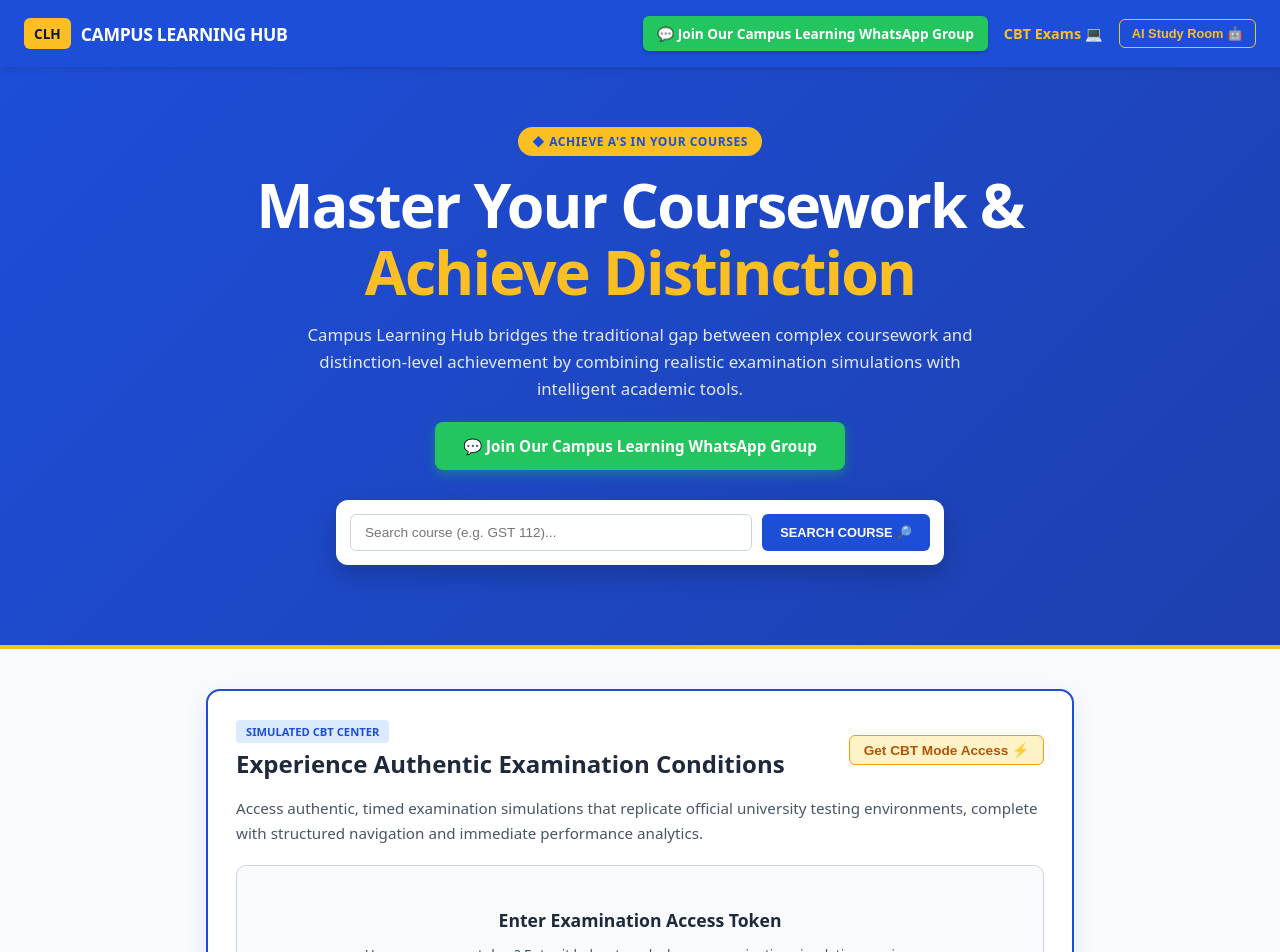
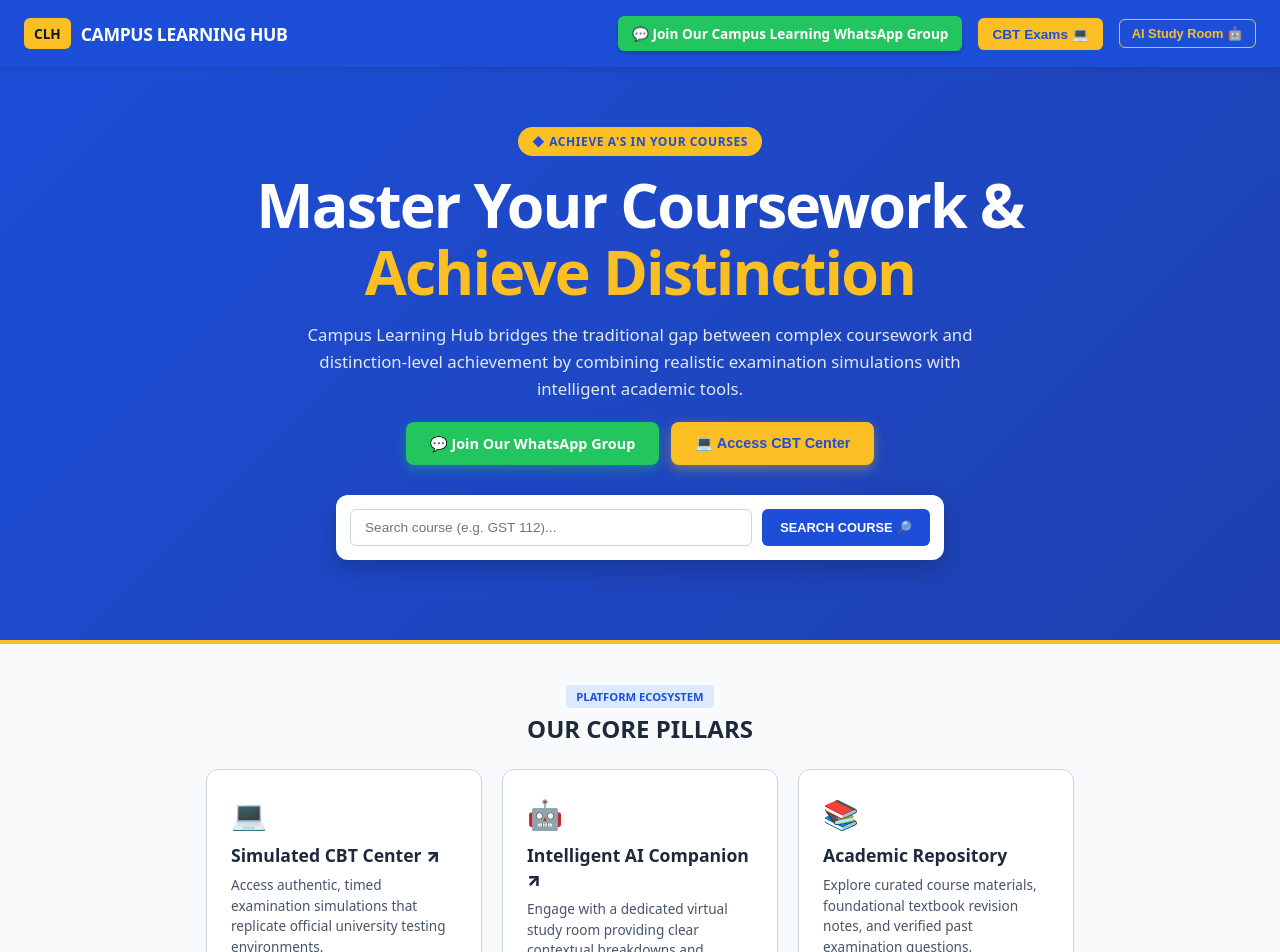
Before and after one commit to divinesaviour4-bit/LEARNING-MADE-EASY, a Next.js app: page / in a window 1280 px wide. Shown: the top 952 px of the page. Built offline with nearby package versions, Linux system fonts and the light colour scheme.

Commit message:
Hide CBT exam section completely by default and reveal it only when students click CBT access buttons

```diff
--- a/app/page.tsx
+++ b/app/page.tsx
@@ -40,7 +40,8 @@ export default function Home() {
   const [globalQuery, setGlobalQuery] = useState("");
   const [globalSearchResult, setGlobalSearchResult] = useState<null | { found: boolean; courseName?: string; details?: string }>(null);
 
-  // CBT Payment & Token States
+  // CBT Interaction & Token States
+  const [showCbtBox, setShowCbtBox] = useState(false);
   const [showCbtPayModal, setShowCbtPayModal] = useState(false);
   const [cbtFullName, setCbtFullName] = useState("");
   const [cbtEmail, setCbtEmail] = useState("");
@@ -204,7 +205,9 @@ export default function Home() {
           <a href="https://chat.whatsapp.com/JXNLa8oI8mZ3ysovdLgD3f?s=cl&p=a&ilr=1" target="_blank" rel="noopener noreferrer" style={{ backgroundColor: "#22c55e", color: "#ffffff", padding: "8px 14px", borderRadius: "6px", textDecoration: "none", fontSize: "0.85rem", display: "inline-flex", alignItems: "center", gap: "6px", fontWeight: "900", boxShadow: "0 2px 4px rgba(0,0,0,0.2)" }}>
             💬 Join Our Campus Learning WhatsApp Group
           </a>
-          <a href="#cbt-section" style={{ color: "#fbbf24", textDecoration: "none" }}>CBT Exams 💻</a>
+          <button onClick={() => setShowCbtBox(true)} style={{ background: "#fbbf24", color: "#1d4ed8", border: "none", padding: "8px 14px", borderRadius: "6px", fontWeight: "900", cursor: "pointer", fontSize: "0.85rem" }}>
+            CBT Exams 💻
+          </button>
           <button onClick={() => setShowAiModal(true)} style={{ background: "transparent", border: "1px solid #fbbf24", color: "#fbbf24", padding: "6px 12px", borderRadius: "6px", fontWeight: "800", cursor: "pointer", fontSize: "0.8rem" }}>
             AI Study Room 🤖
           </button>
@@ -224,10 +227,13 @@ export default function Home() {
             Campus Learning Hub bridges the traditional gap between complex coursework and distinction-level achievement by combining realistic examination simulations with intelligent academic tools.
           </p>
 
-          <div style={{ marginBottom: "30px" }}>
-            <a href="https://chat.whatsapp.com/JXNLa8oI8mZ3ysovdLgD3f?s=cl&p=a&ilr=1" target="_blank" rel="noopener noreferrer" style={{ background: "#22c55e", color: "#ffffff", padding: "14px 28px", borderRadius: "8px", fontWeight: "900", textDecoration: "none", fontSize: "0.95rem", display: "inline-flex", alignItems: "center", gap: "8px", boxShadow: "0 4px 12px rgba(34, 197, 94, 0.4)" }}>
-              💬 Join Our Campus Learning WhatsApp Group
+          <div style={{ marginBottom: "30px", display: "flex", justifyContent: "center", gap: "12px", flexWrap: "wrap" }}>
+            <a href="https://chat.whatsapp.com/JXNLa8oI8mZ3ysovdLgD3f?s=cl&p=a&ilr=1" target="_blank" rel="noopener noreferrer" style={{ background: "#22c55e", color: "#ffffff", padding: "12px 24px", borderRadius: "8px", fontWeight: "900", textDecoration: "none", fontSize: "0.9rem", display: "inline-flex", alignItems: "center", gap: "8px", boxShadow: "0 4px 12px rgba(34, 197, 94, 0.4)" }}>
+              💬 Join Our WhatsApp Group
             </a>
+            <button onClick={() => setShowCbtBox(true)} style={{ background: "#fbbf24", color: "#1d4ed8", padding: "12px 24px", borderRadius: "8px", fontWeight: "900", border: "none", cursor: "pointer", fontSize: "0.9rem", boxShadow: "0 4px 12px rgba(251, 191, 36, 0.4)" }}>
+              💻 Access CBT Center
+            </button>
           </div>
 
           {/* Instant Course Search */}
@@ -264,18 +270,24 @@ export default function Home() {
 
       <div style={{ maxWidth: "900px", margin: "0 auto", padding: "40px 16px", boxSizing: "border-box" }}>
 
-        {/* CBT MODE EXAMS SECTION (HIDDEN UNTIL TOKEN IS VERIFIED) */}
+        {/* CBT MODE EXAMS SECTION (HIDDEN UNTIL USER CLICKS 'CBT Exams' OR 'Access CBT Center') */}
+        {showCbtBox && (
           <div id="cbt-section" style={{ marginBottom: "50px", background: "#ffffff", border: "2px solid #1d4ed8", borderRadius: "14px", padding: "28px", boxShadow: "0 10px 25px rgba(29, 78, 216, 0.1)" }}>
             <div style={{ display: "flex", justifyContent: "space-between", alignItems: "center", marginBottom: "16px", flexWrap: "wrap", gap: "10px" }}>
               <div>
                 <span style={{ background: "#dbeafe", color: "#1d4ed8", padding: "4px 10px", borderRadius: "4px", fontSize: "0.7rem", fontWeight: "900" }}>SIMULATED CBT CENTER</span>
                 <h2 style={{ fontSize: "1.5rem", fontWeight: "900", color: "#1e293b", margin: "6px 0 0 0" }}>Experience Authentic Examination Conditions</h2>
               </div>
+              <div style={{ display: "flex", gap: "8px", alignItems: "center" }}>
                 {!isTokenVerified && (
                   <button onClick={() => setShowCbtPayModal(true)} style={{ fontSize: "0.85rem", background: "#fef3c7", color: "#b45309", border: "1px solid #f59e0b", padding: "6px 14px", borderRadius: "6px", fontWeight: "900", cursor: "pointer" }}>
                     Get CBT Mode Access ⚡
                   </button>
                 )}
+                <button onClick={() => setShowCbtBox(false)} style={{ background: "#ef4444", color: "#ffffff", border: "none", padding: "6px 12px", borderRadius: "6px", fontWeight: "bold", cursor: "pointer", fontSize: "0.8rem" }}>
+                  Close ✕
+                </button>
+              </div>
             </div>
 
             <p style={{ color: "#475569", fontSize: "0.95rem", lineHeight: "1.6", marginBottom: "20px" }}>
@@ -424,6 +436,7 @@ export default function Home() {
               </div>
             )}
           </div>
+        )}
 
         {/* CORE PILLARS SECTION */}
         <div style={{ marginBottom: "50px" }}>
@@ -433,15 +446,15 @@ export default function Home() {
           </div>
 
           <div style={{ display: "grid", gridTemplateColumns: "repeat(auto-fit, minmax(260px, 1fr))", gap: "20px" }}>
-            <div style={{ background: "#ffffff", border: "1px solid #cbd5e1", padding: "24px", borderRadius: "12px", boxShadow: "0 4px 6px -1px rgba(0,0,0,0.05)" }}>
+            <div onClick={() => setShowCbtBox(true)} style={{ background: "#ffffff", border: "1px solid #cbd5e1", padding: "24px", borderRadius: "12px", boxShadow: "0 4px 6px -1px rgba(0,0,0,0.05)", cursor: "pointer" }}>
               <div style={{ fontSize: "1.8rem", marginBottom: "10px" }}>💻</div>
-              <h4 style={{ fontSize: "1.1rem", fontWeight: "900", color: "#1e293b", margin: "0 0 8px 0" }}>Simulated CBT Center</h4>
+              <h4 style={{ fontSize: "1.1rem", fontWeight: "900", color: "#1e293b", margin: "0 0 8px 0" }}>Simulated CBT Center ↗</h4>
               <p style={{ fontSize: "0.85rem", color: "#475569", lineHeight: "1.5", margin: 0 }}>Access authentic, timed examination simulations that replicate official university testing environments.</p>
             </div>
 
-            <div style={{ background: "#ffffff", border: "1px solid #cbd5e1", padding: "24px", borderRadius: "12px", boxShadow: "0 4px 6px -1px rgba(0,0,0,0.05)" }}>
+            <div onClick={() => setShowAiModal(true)} style={{ background: "#ffffff", border: "1px solid #cbd5e1", padding: "24px", borderRadius: "12px", boxShadow: "0 4px 6px -1px rgba(0,0,0,0.05)", cursor: "pointer" }}>
               <div style={{ fontSize: "1.8rem", marginBottom: "10px" }}>🤖</div>
-              <h4 style={{ fontSize: "1.1rem", fontWeight: "900", color: "#1e293b", margin: "0 0 8px 0" }}>Intelligent AI Companion</h4>
+              <h4 style={{ fontSize: "1.1rem", fontWeight: "900", color: "#1e293b", margin: "0 0 8px 0" }}>Intelligent AI Companion ↗</h4>
               <p style={{ fontSize: "0.85rem", color: "#475569", lineHeight: "1.5", margin: 0 }}>Engage with a dedicated virtual study room providing clear contextual breakdowns and conceptual explanations.</p>
             </div>
 
```
Lines whose indentation alone changed are shown as unchanged.
